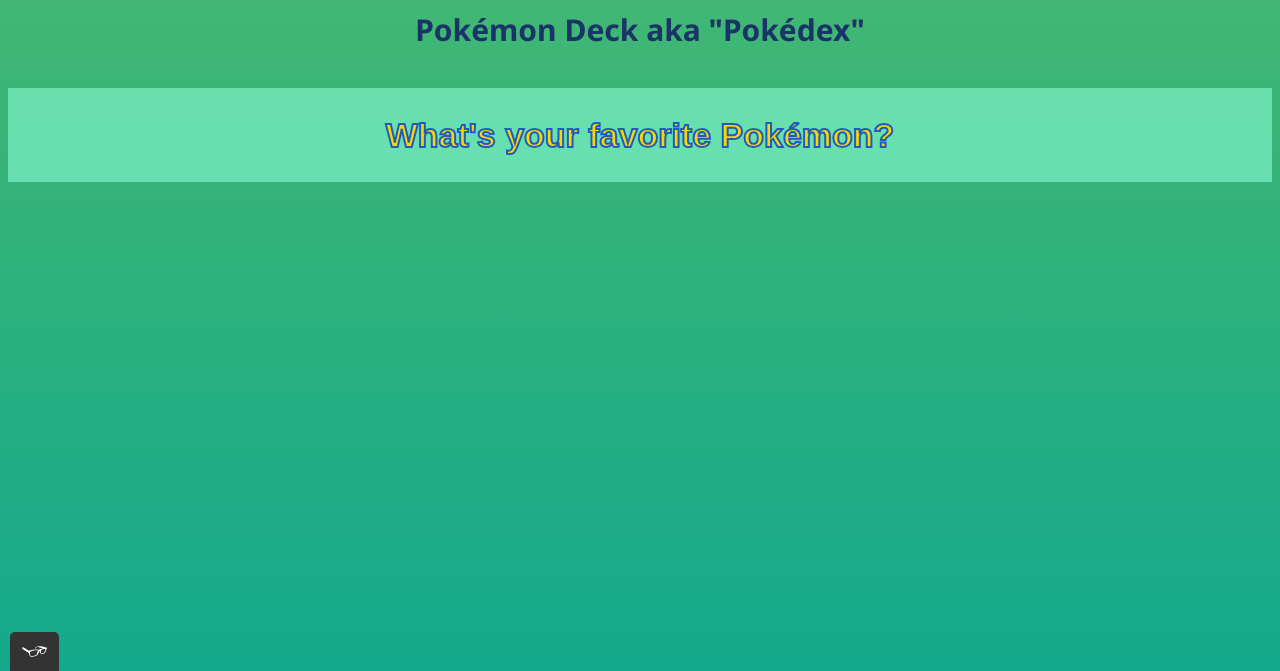
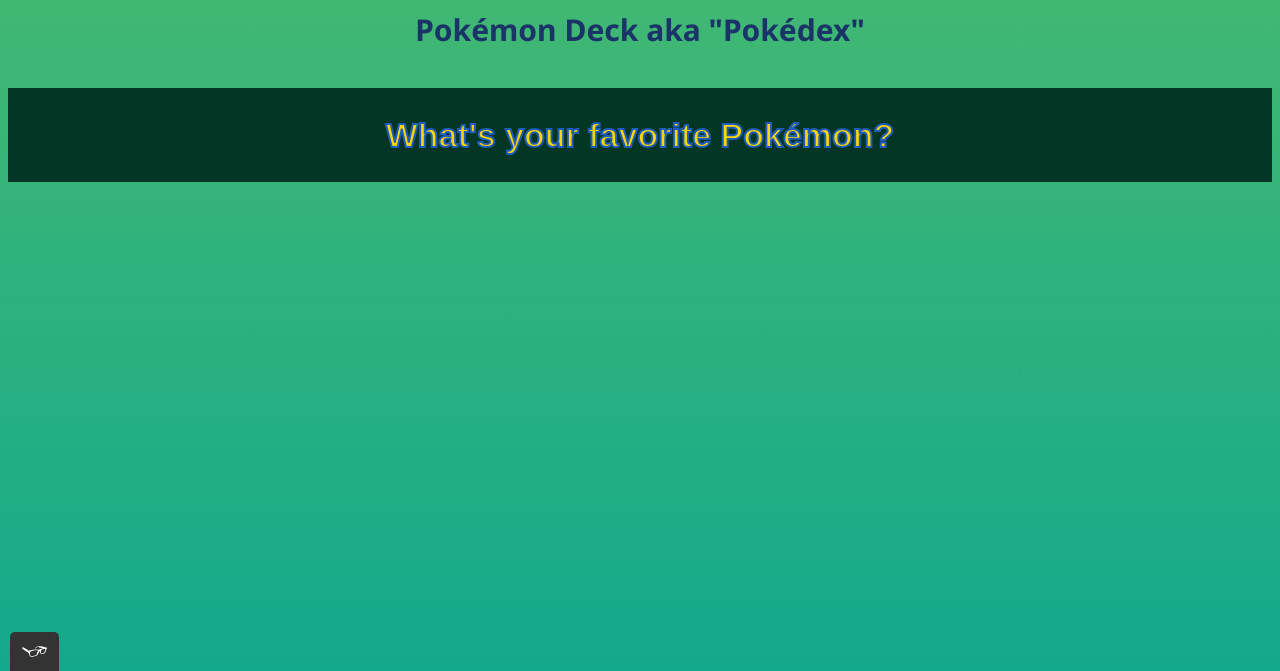
Before and after one commit to Kittekat14/simple-js-app, a plain HTML site: page index.html in a window 1280 px wide. Shown: the part 129-800 px from the top of the page. Drawn offline with Linux system fonts and the light colour scheme; no server answers.

Commit message:
fixing of color contrast in .intro

```diff
--- a/css/style.css
+++ b/css/style.css
@@ -29,8 +29,8 @@ header {
   font-weight: 800;
   font-size: 34px;
   text-align: center;
-  background-color: #8afcd698;
-  color: #fcd502;
+  background-color: #043626;
+  color: gold;
   -webkit-text-stroke: 2px #1e5dbc;
   padding: 20px 5px;
 }
```
